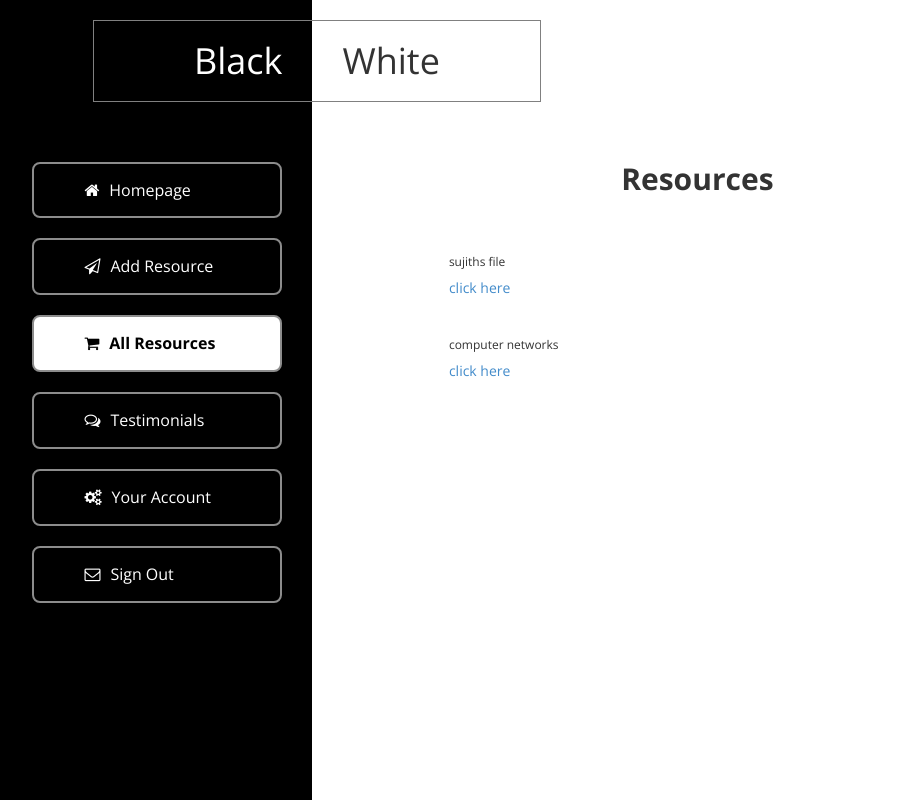
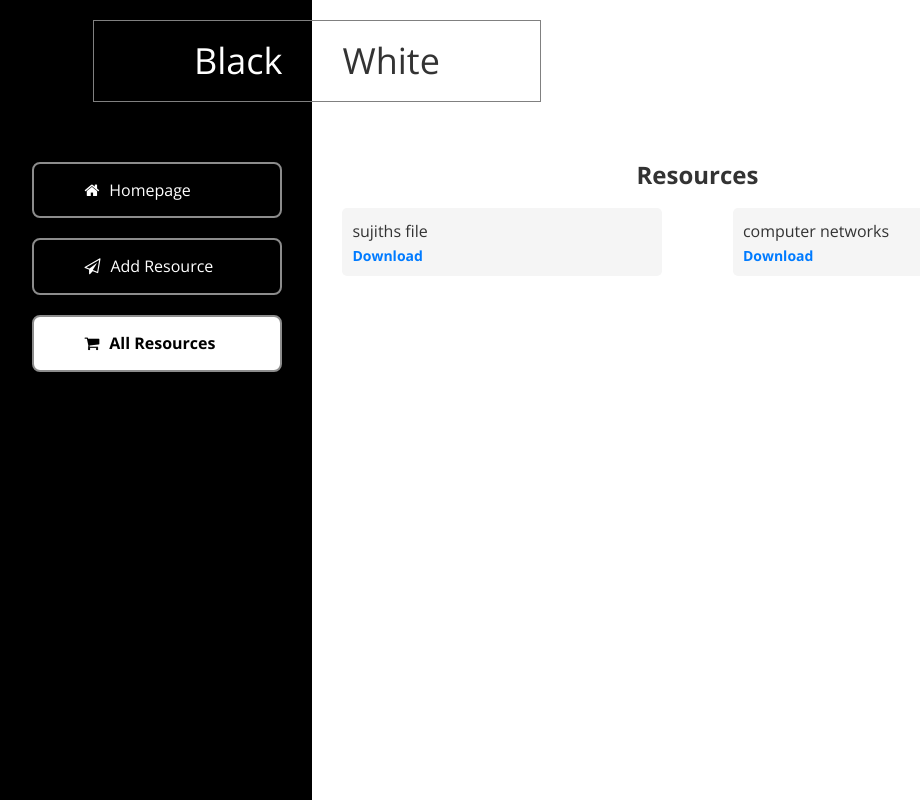
Before and after one commit to Bhanuu01/Web-Application, a Django app: page /display/ in a window 1280 px wide. Shown: the whole page, without its empty margins (174-1094 px from the left). Run offline with Django 4.2, Linux system fonts and the light colour scheme; data comes from the database, SQL or seed files in the repository; both versions use the stored data as it was after the commit; some libraries are stand-ins or nearby versions.

Commit message:
modified to better view and accessability

```diff
--- a/templates/index.html
+++ b/templates/index.html
@@ -43,9 +43,6 @@
 				  <li><a href="/" class="active"><i class="fa fa-home fa-medium"></i>Homepage</a></li>
 				  <li><a href="/services/"><i class="fa fa-send-o fa-medium"></i>Add Resource</a></li>
 				  <li><a href="/display/"><i class="fa fa-shopping-cart fa-medium"></i>All Resources</a></li>
-				  <li><a href="testimonials.html"><i class="fa fa-comments-o fa-medium"></i>Testimonials</a></li>
-				  <li><a href="about.html"><i class="fa fa-gears fa-medium"></i>Your Account</a></li>
-				  <li><a href="contact.html"><i class="fa fa-envelope-o fa-medium"></i>Sign Out</a></li>
 				</ul>
 			</div>
 		</div> <!-- left section -->
--- a/templates/products.html
+++ b/templates/products.html
@@ -1,6 +1,7 @@
 {% load static %}
 
 <!DOCTYPE html>
+<html lang="en">
 
 <head>
     <!-- templatemo 419 black white -->
@@ -8,15 +9,52 @@
     Black White
     http://www.templatemo.com/preview/templatemo_419_black_white
     -->
+    <meta charset="UTF-8">
+    <meta name="viewport" content="width=device-width, initial-scale=1.0">
     <title>Products - Black White HTML5 Template</title>
     <meta name="keywords" content="" />
     <meta name="description" content="" />
-	<meta charset="UTF-8">
-	<meta name="viewport" content="width=device-width, initial-scale=1.0">
     <link href="http://fonts.googleapis.com/css?family=Open+Sans:300,400,700" rel="stylesheet" type="text/css">
     <link href="{% static 'css/bootstrap.min.css' %}" rel="stylesheet" type="text/css">
     <link href="{% static 'css/font-awesome.min.css' %}" rel="stylesheet" type="text/css">
     <link href="{% static 'css/templatemo_style.css' %}" rel="stylesheet" type="text/css">
+    <style>
+        /* Add custom styles for the files display */
+        .templatemo-header {
+            text-align: center;
+            font-size: 24px;
+            margin-bottom: 20px;
+        }
+
+        .file-container {
+            display: flex;
+            flex-wrap: wrap;
+            justify-content: space-between;
+        }
+
+        .file-item {
+            background-color: #f5f5f5;
+            padding: 10px;
+            margin-bottom: 20px;
+            width: 45%; /* Adjust the width as needed */
+            border-radius: 5px;
+        }
+
+        .file-description {
+            font-size: 16px;
+            margin: 5px 0;
+        }
+
+        .file-link {
+            color: #007bff;
+            text-decoration: none;
+            font-weight: bold;
+        }
+
+        .file-link:hover {
+            text-decoration: underline;
+        }
+    </style>
 </head>
 
 <body>
@@ -36,55 +74,21 @@
                     <li><a href="/"><i class="fa fa-home fa-medium"></i>Homepage</a></li>
                     <li><a href="/services/"><i class="fa fa-send-o fa-medium"></i>Add Resource</a></li>
                     <li><a href="/display/" class="active"><i class="fa fa-shopping-cart fa-medium"></i>All Resources</a></li>
-				  <li><a href="testimonials.html"><i class="fa fa-comments-o fa-medium"></i>Testimonials</a></li>
-				  <li><a href="about.html"><i class="fa fa-gears fa-medium"></i>Your Account</a></li>
-				  <li><a href="contact.html"><i class="fa fa-envelope-o fa-medium"></i>Sign Out</a></li>
                 </ul>
             </div>
         </div> <!-- left section -->
         <div class="col-lg-6 col-md-6 col-sm-6 col-xs-12 white-bg right-container">
             <h1 class="logo-right hidden-xs margin-bottom-60">White</h1>
             <div class="tm-right-inner-container">
-				<h1 class="templatemo-header" style="text-align: center;"> <b>Resources</b> </h1>
-				<div style="float: left; padding-left: 15%">
-					{% for i in reso %}
-					<article class="templatemo-item">
-						<h6>{{i.desc}}</h6>
-					</article>
+                <h1 class="templatemo-header"> <b>Resources</b> </h1>
+                <div class="file-container">
+                    {% for i in dic %}
+                    <div class="file-item">
+                        <h6 class="file-description">{{ i.desc }}</h6>
+                        <a class="file-link" href="/media/{{ i.file }}" download="{{ i.file }}">Download</a>
+                    </div>
                     {% endfor %}
                 </div>
-				<div style="float: left; padding-left: 15%">
-					{% for i in dic %}
-					<article class="templatemo-item">
-						<!-- <h6>{{i}}</h6> -->
-						<h6>{{i.desc}}</h6>
-						<a href="/media/{{i.file}}">click here</a>
-						<br>
-					</article>
-					{% endfor %}
-				</div>
-
-
-				<!-- <h2>New Product</h2>
-					<img src="{% static 'images/gutman-island.jpg' %}" alt="Gutman Island" class="img-thumbnail">
-					<p>Black White is <a href="#">free HTML5 template</a> by <span class="blue">template</span><span class="green">mo</span>. Nullam malesuada lacinia rhoncus. Nunc ut porta elit. Cras a ex enim. Etiam blandit sem vel lacinia interdum. Curabitur ut erat sed dui pulvinar tincidunt. Mauris vulputate dolor nibh, vel sodales urna eleifend id.</p>
-					<ul>
-						<li><i class="fa fa-check fa-medium"></i> Credit goes to <a rel="nofollow" href="http://unsplash.com">Unsplash</a> for images.</li>
-						<li><i class="fa fa-check fa-medium"></i> Cras bibendum porta purus feugiat scelerisque.</li>
-						<li><i class="fa fa-check fa-medium"></i> Vestibulum varius nibh ut diam commodo, sed volutpat libero pretium.</li>
-					</ul>
-					<a href="#" class="btn btn-warning">Buy</a>			 -->
-				<!-- <footer>
-					<p class="col-lg-6 col-md-6 col-sm-12 col-xs-12 templatemo-copyright">Copyright &copy; 2084 Your
-						Company Name </p> -->
-					<!-- <p class="col-lg-6 col-md-6 col-sm-12 col-xs-12 templatemo-social">
-						<a href="#"><i class="fa fa-facebook fa-medium"></i></a>
-						<a href="#"><i class="fa fa-twitter fa-medium"></i></a>
-						<a href="#"><i class="fa fa-google-plus fa-medium"></i></a>
-						<a href="#"><i class="fa fa-youtube fa-medium"></i></a>
-						<a href="#"><i class="fa fa-linkedin fa-medium"></i></a>
-					</p>
-				</footer> -->
             </div>
         </div> <!-- right section -->
     </div>
```
Also changed, not shown: templates/services.html (+0 -15 lines), webApp/views.py (+0 -13 lines), db.sqlite3, 2 other files. Lines whose indentation alone changed are shown as unchanged.
